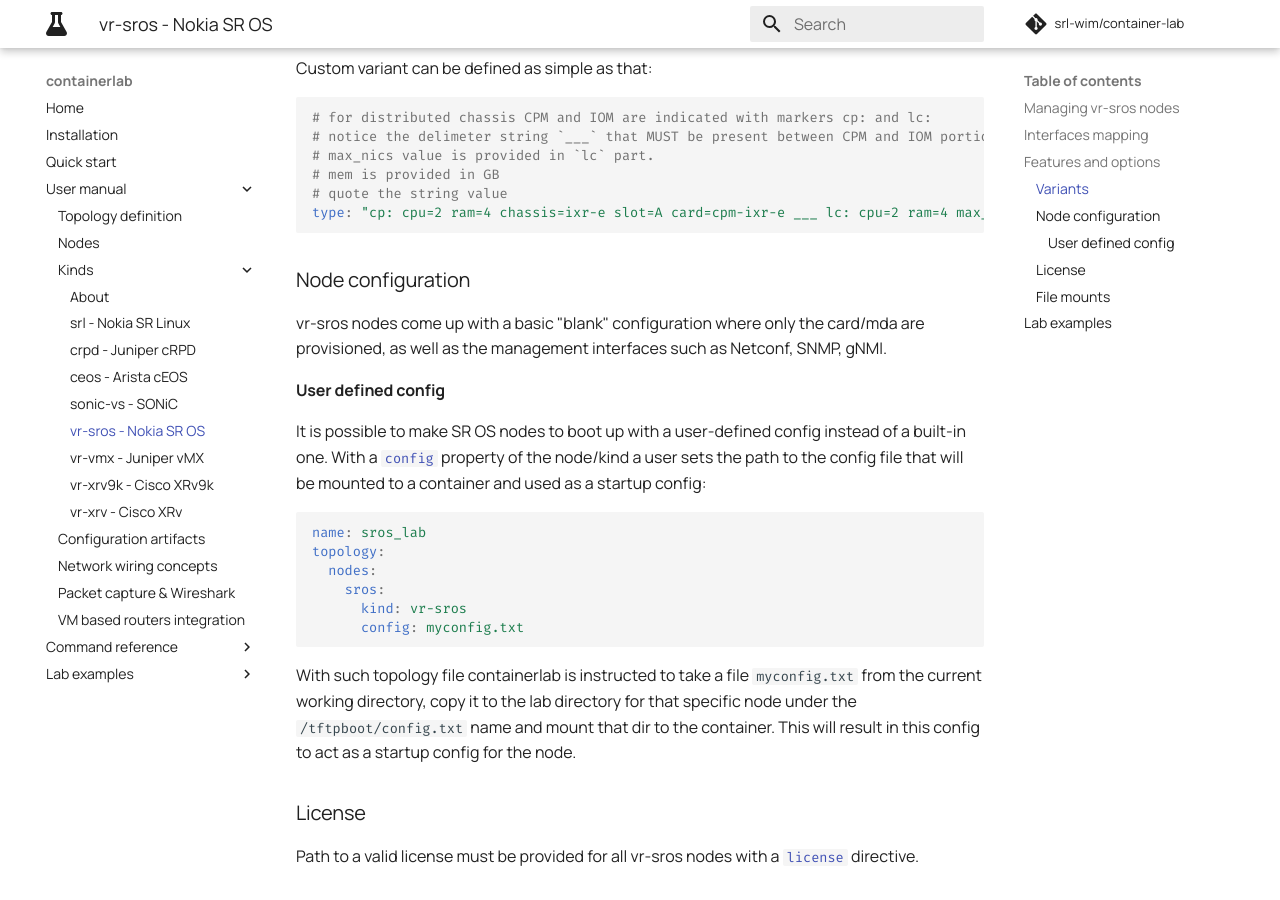
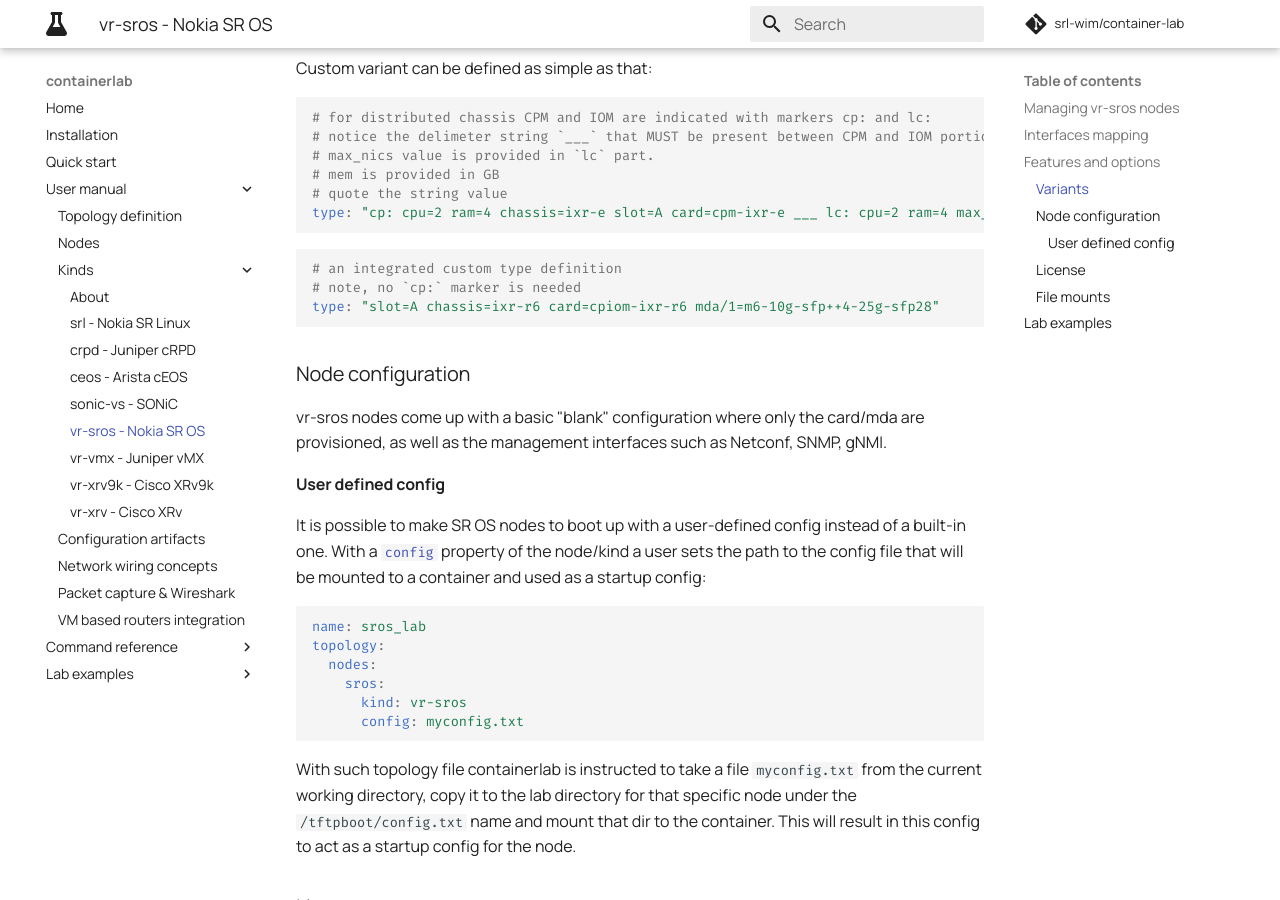
Before and after one commit to srl-labs/containerlab, an MkDocs documentation site: the page built from docs/manual/kinds/vr-sros.md, in a window 1280 px wide and 900 px high, scrolled down 1743 px. Built offline with MkDocs 1.6.1 and Material for MkDocs 9.7.7, drawn with Linux system fonts in a browser that asks for light colours; comment, search, counter and statistics services are not loaded.

Commit message:
added custom integrated type example

````diff
--- a/docs/manual/kinds/vr-sros.md
+++ b/docs/manual/kinds/vr-sros.md
@@ -87,6 +87,12 @@ Custom variant can be defined as simple as that:
 type: "cp: cpu=2 ram=4 chassis=ixr-e slot=A card=cpm-ixr-e ___ lc: cpu=2 ram=4 max_nics=34 chassis=ixr-e slot=1 card=imm24-sfp++8-sfp28+2-qsfp28 mda/1=m24-sfp++8-sfp28+2-qsfp28"
 ```
 
+```yaml
+# an integrated custom type definition
+# note, no `cp:` marker is needed
+type: "slot=A chassis=ixr-r6 card=cpiom-ixr-r6 mda/1=m6-10g-sfp++4-25g-sfp28"
+```
+
 ### Node configuration
 vr-sros nodes come up with a basic "blank" configuration where only the card/mda are provisioned, as well as the management interfaces such as Netconf, SNMP, gNMI.
 
````
